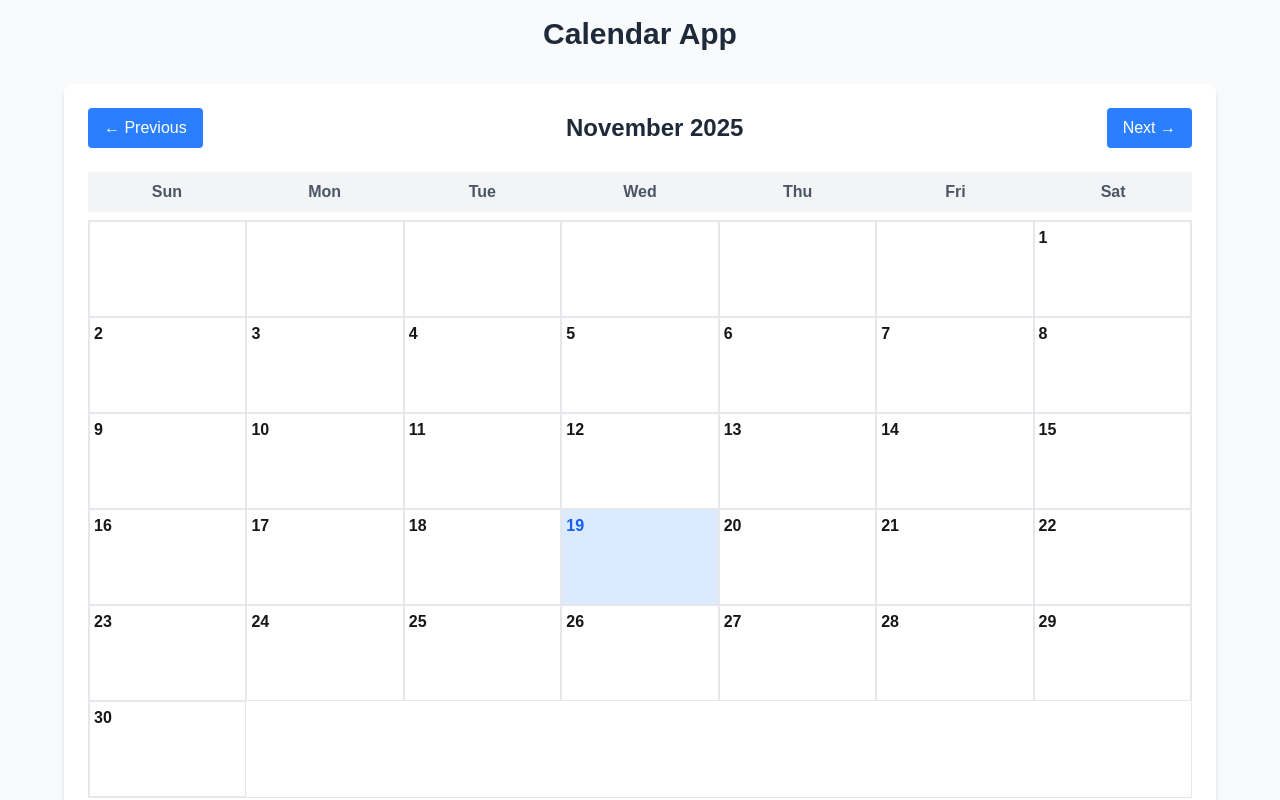
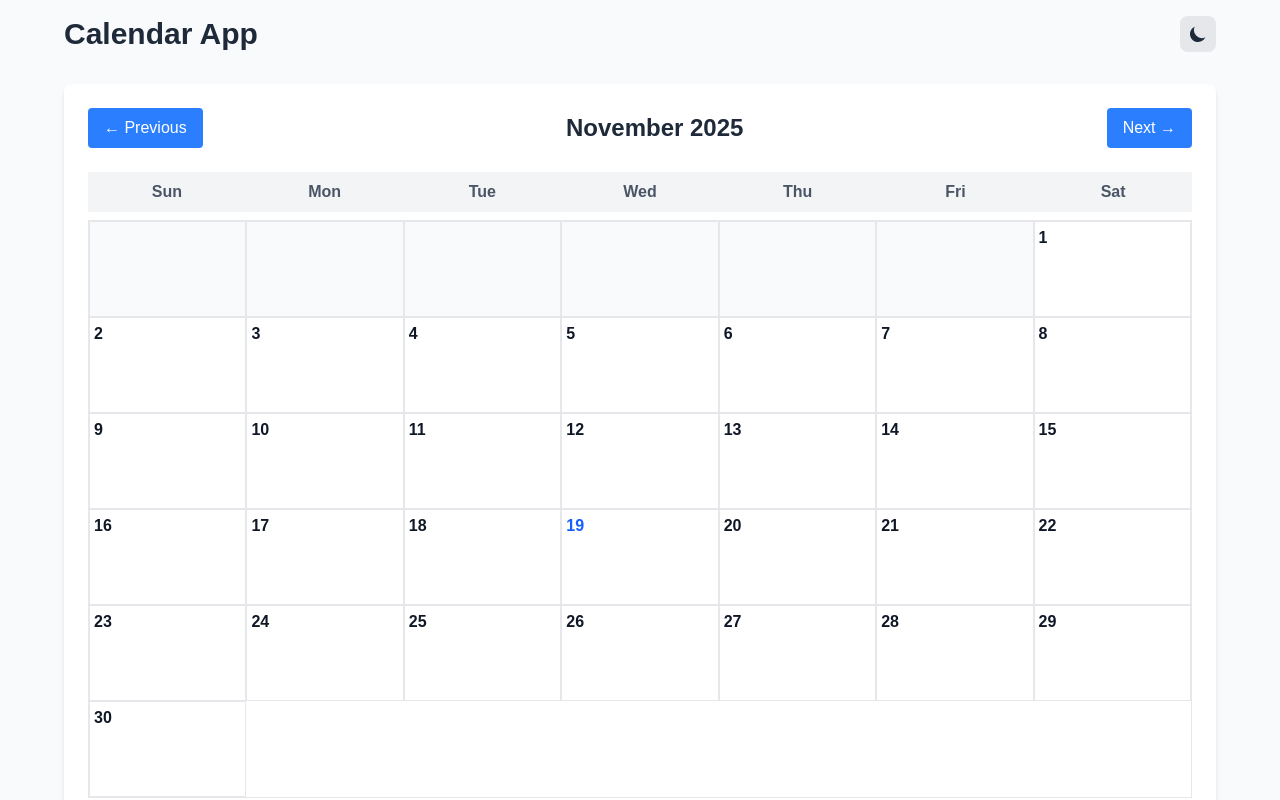
Before and after one commit to ns-test-org/workflow-testing-08, a Next.js app in the folder packages/new-web-app-room/: page / in a window 1280 px wide. Built offline with nearby package versions, Linux system fonts and the light colour scheme.

Commit message:
AI chat session: Updated code and files

```diff
--- /dev/null
+++ b/packages/new-web-app-room/src/app/components/ThemeProvider.tsx
@@ -0,0 +1,53 @@
+'use client';
+
+import { createContext, useContext, useEffect, useState } from 'react';
+
+type Theme = 'light' | 'dark';
+
+interface ThemeContextType {
+  theme: Theme;
+  toggleTheme: () => void;
+}
+
+const ThemeContext = createContext<ThemeContextType | undefined>(undefined);
+
+export function ThemeProvider({ children }: { children: React.ReactNode }) {
+  const [theme, setTheme] = useState<Theme>('light');
+
+  useEffect(() => {
+    // Check for saved theme preference or default to light
+    const savedTheme = localStorage.getItem('theme') as Theme;
+    if (savedTheme) {
+      setTheme(savedTheme);
+    } else {
+      // Check system preference
+      const systemPrefersDark = window.matchMedia('(prefers-color-scheme: dark)').matches;
+      setTheme(systemPrefersDark ? 'dark' : 'light');
+    }
+  }, []);
+
+  useEffect(() => {
+    // Apply theme to document
+    document.documentElement.classList.remove('light', 'dark');
+    document.documentElement.classList.add(theme);
+    localStorage.setItem('theme', theme);
+  }, [theme]);
+
+  const toggleTheme = () => {
+    setTheme(prev => prev === 'light' ? 'dark' : 'light');
+  };
+
+  return (
+    <ThemeContext.Provider value={{ theme, toggleTheme }}>
+      {children}
+    </ThemeContext.Provider>
+  );
+}
+
+export function useTheme() {
+  const context = useContext(ThemeContext);
+  if (context === undefined) {
+    throw new Error('useTheme must be used within a ThemeProvider');
+  }
+  return context;
+}
--- /dev/null
+++ b/packages/new-web-app-room/src/app/components/ThemeToggle.tsx
@@ -0,0 +1,39 @@
+'use client';
+
+import { useTheme } from './ThemeProvider';
+
+export function ThemeToggle() {
+  const { theme, toggleTheme } = useTheme();
+
+  return (
+    <button
+      onClick={toggleTheme}
+      className="p-2 rounded-lg bg-gray-200 dark:bg-gray-700 hover:bg-gray-300 dark:hover:bg-gray-600 transition-colors duration-200"
+      aria-label={`Switch to ${theme === 'light' ? 'dark' : 'light'} mode`}
+    >
+      {theme === 'light' ? (
+        // Moon icon for dark mode
+        <svg
+          className="w-5 h-5 text-gray-800 dark:text-gray-200"
+          fill="currentColor"
+          viewBox="0 0 20 20"
+        >
+          <path d="M17.293 13.293A8 8 0 016.707 2.707a8.001 8.001 0 1010.586 10.586z" />
+        </svg>
+      ) : (
+        // Sun icon for light mode
+        <svg
+          className="w-5 h-5 text-gray-800 dark:text-gray-200"
+          fill="currentColor"
+          viewBox="0 0 20 20"
+        >
+          <path
+            fillRule="evenodd"
+            d="M10 2a1 1 0 011 1v1a1 1 0 11-2 0V3a1 1 0 011-1zm4 8a4 4 0 11-8 0 4 4 0 018 0zm-.464 4.95l.707.707a1 1 0 001.414-1.414l-.707-.707a1 1 0 00-1.414 1.414zm2.12-10.607a1 1 0 010 1.414l-.706.707a1 1 0 11-1.414-1.414l.707-.707a1 1 0 011.414 0zM17 11a1 1 0 100-2h-1a1 1 0 100 2h1zm-7 4a1 1 0 011 1v1a1 1 0 11-2 0v-1a1 1 0 011-1zM5.05 6.464A1 1 0 106.465 5.05l-.708-.707a1 1 0 00-1.414 1.414l.707.707zm1.414 8.486l-.707.707a1 1 0 01-1.414-1.414l.707-.707a1 1 0 011.414 1.414zM4 11a1 1 0 100-2H3a1 1 0 000 2h1z"
+            clipRule="evenodd"
+          />
+        </svg>
+      )}
+    </button>
+  );
+}
--- a/packages/new-web-app-room/src/app/globals.css
+++ b/packages/new-web-app-room/src/app/globals.css
@@ -5,18 +5,16 @@
   --foreground: #171717;
 }
 
+.dark {
+  --background: #0a0a0a;
+  --foreground: #ededed;
+}
+
 @theme inline {
   --color-background: var(--background);
   --color-foreground: var(--foreground);
   --font-sans: var(--font-geist-sans);
   --font-mono: var(--font-geist-mono);
-}
-
-@media (prefers-color-scheme: dark) {
-  :root {
-    --background: #0a0a0a;
-    --foreground: #ededed;
-  }
 }
 
 /* Non-scroll and full-height baseline */
--- a/packages/new-web-app-room/src/app/layout.tsx
+++ b/packages/new-web-app-room/src/app/layout.tsx
@@ -1,6 +1,7 @@
 import type { Metadata } from "next";
 import { Geist, Geist_Mono } from "next/font/google";
 import "./globals.css";
+import { ThemeProvider } from "./components/ThemeProvider";
 
 const geistSans = Geist({
   variable: "--font-geist-sans",
@@ -27,7 +28,9 @@ export default function RootLayout({
       <body
         className={`${geistSans.variable} ${geistMono.variable} antialiased`}
       >
-        {children}
+        <ThemeProvider>
+          {children}
+        </ThemeProvider>
       </body>
     </html>
   );
--- a/packages/new-web-app-room/src/app/page.tsx
+++ b/packages/new-web-app-room/src/app/page.tsx
@@ -1,6 +1,7 @@
 'use client';
 
 import { useState } from 'react';
+import { ThemeToggle } from './components/ThemeToggle';
 
 export default function CalendarApp() {
   const [currentDate, setCurrentDate] = useState(new Date());
@@ -57,7 +58,7 @@ export default function CalendarApp() {
 
     // Empty cells for days before the first day of the month
     for (let i = 0; i < firstDay; i++) {
-      days.push(<div key={`empty-${i}`} className="h-24 border border-gray-200"></div>);
+      days.push(<div key={`empty-${i}`} className="h-24 border border-gray-200 dark:border-gray-600 bg-gray-50 dark:bg-gray-800"></div>);
     }
 
     // Days of the month
@@ -70,22 +71,22 @@ export default function CalendarApp() {
       days.push(
         <div
           key={day}
-          className={`h-24 border border-gray-200 p-1 cursor-pointer hover:bg-blue-50 ${
-            isToday ? 'bg-blue-100' : ''
+          className={`h-24 border border-gray-200 dark:border-gray-600 p-1 cursor-pointer hover:bg-blue-50 dark:hover:bg-blue-900/20 bg-white dark:bg-gray-800 transition-colors ${
+            isToday ? 'bg-blue-100 dark:bg-blue-900/40' : ''
           }`}
           onClick={() => selectDate(day)}
         >
-          <div className={`font-semibold ${isToday ? 'text-blue-600' : ''}`}>
+          <div className={`font-semibold ${isToday ? 'text-blue-600 dark:text-blue-400' : 'text-gray-900 dark:text-gray-100'}`}>
             {day}
           </div>
           <div className="text-xs mt-1">
             {dayEvents.slice(0, 2).map((event, index) => (
-              <div key={index} className="bg-blue-200 text-blue-800 px-1 rounded mb-1 truncate">
+              <div key={index} className="bg-blue-200 dark:bg-blue-800 text-blue-800 dark:text-blue-200 px-1 rounded mb-1 truncate">
                 {event}
               </div>
             ))}
             {dayEvents.length > 2 && (
-              <div className="text-gray-500">+{dayEvents.length - 2} more</div>
+              <div className="text-gray-500 dark:text-gray-400">+{dayEvents.length - 2} more</div>
             )}
           </div>
         </div>
@@ -96,25 +97,28 @@ export default function CalendarApp() {
   };
 
   return (
-    <div className="min-h-screen bg-gray-50 p-4">
+    <div className="min-h-screen bg-gray-50 dark:bg-gray-900 p-4 transition-colors duration-200">
       <div className="max-w-6xl mx-auto">
-        <h1 className="text-3xl font-bold text-center mb-8 text-gray-800">Calendar App</h1>
+        <div className="flex justify-between items-center mb-8">
+          <h1 className="text-3xl font-bold text-gray-800 dark:text-gray-100">Calendar App</h1>
+          <ThemeToggle />
+        </div>
 
         {/* Calendar Header */}
-        <div className="bg-white rounded-lg shadow-md p-6 mb-6">
+        <div className="bg-white dark:bg-gray-800 rounded-lg shadow-md p-6 mb-6 transition-colors duration-200">
           <div className="flex justify-between items-center mb-6">
             <button
               onClick={() => navigateMonth(-1)}
-              className="px-4 py-2 bg-blue-500 text-white rounded hover:bg-blue-600 transition-colors"
+              className="px-4 py-2 bg-blue-500 dark:bg-blue-600 text-white rounded hover:bg-blue-600 dark:hover:bg-blue-700 transition-colors"
             >
               ← Previous
             </button>
-            <h2 className="text-2xl font-semibold text-gray-800">
+            <h2 className="text-2xl font-semibold text-gray-800 dark:text-gray-100">
               {monthNames[currentDate.getMonth()]} {currentDate.getFullYear()}
             </h2>
             <button
               onClick={() => navigateMonth(1)}
-              className="px-4 py-2 bg-blue-500 text-white rounded hover:bg-blue-600 transition-colors"
+              className="px-4 py-2 bg-blue-500 dark:bg-blue-600 text-white rounded hover:bg-blue-600 dark:hover:bg-blue-700 transition-colors"
             >
               Next →
             </button>
@@ -123,14 +127,14 @@ export default function CalendarApp() {
           {/* Days of week header */}
           <div className="grid grid-cols-7 gap-0 mb-2">
             {daysOfWeek.map(day => (
-              <div key={day} className="p-2 text-center font-semibold text-gray-600 bg-gray-100">
+              <div key={day} className="p-2 text-center font-semibold text-gray-600 dark:text-gray-300 bg-gray-100 dark:bg-gray-700">
                 {day}
               </div>
             ))}
           </div>
 
           {/* Calendar grid */}
-          <div className="grid grid-cols-7 gap-0 border border-gray-200">
+          <div className="grid grid-cols-7 gap-0 border border-gray-200 dark:border-gray-600">
             {renderCalendarDays()}
           </div>
         </div>
@@ -138,8 +142,8 @@ export default function CalendarApp() {
         {/* Event Form Modal */}
         {showEventForm && selectedDate && (
           <div className="fixed inset-0 bg-black bg-opacity-50 flex items-center justify-center z-50">
-            <div className="bg-white rounded-lg p-6 w-96 max-w-90vw">
-              <h3 className="text-xl font-semibold mb-4">
+            <div className="bg-white dark:bg-gray-800 rounded-lg p-6 w-96 max-w-90vw transition-colors duration-200">
+              <h3 className="text-xl font-semibold mb-4 text-gray-900 dark:text-gray-100">
                 Add Event for {selectedDate.toLocaleDateString()}
               </h3>
               <input
@@ -147,13 +151,13 @@ export default function CalendarApp() {
                 value={newEvent}
                 onChange={(e) => setNewEvent(e.target.value)}
                 placeholder="Enter event description"
-                className="w-full p-3 border border-gray-300 rounded mb-4 focus:outline-none focus:ring-2 focus:ring-blue-500"
+                className="w-full p-3 border border-gray-300 dark:border-gray-600 rounded mb-4 focus:outline-none focus:ring-2 focus:ring-blue-500 bg-white dark:bg-gray-700 text-gray-900 dark:text-gray-100 placeholder-gray-500 dark:placeholder-gray-400"
                 onKeyPress={(e) => e.key === 'Enter' && addEvent()}
               />
               <div className="flex gap-3">
                 <button
                   onClick={addEvent}
-                  className="flex-1 px-4 py-2 bg-blue-500 text-white rounded hover:bg-blue-600 transition-colors"
+                  className="flex-1 px-4 py-2 bg-blue-500 dark:bg-blue-600 text-white rounded hover:bg-blue-600 dark:hover:bg-blue-700 transition-colors"
                 >
                   Add Event
                 </button>
@@ -162,7 +166,7 @@ export default function CalendarApp() {
                     setShowEventForm(false);
                     setNewEvent('');
                   }}
-                  className="flex-1 px-4 py-2 bg-gray-300 text-gray-700 rounded hover:bg-gray-400 transition-colors"
+                  className="flex-1 px-4 py-2 bg-gray-300 dark:bg-gray-600 text-gray-700 dark:text-gray-200 rounded hover:bg-gray-400 dark:hover:bg-gray-500 transition-colors"
                 >
                   Cancel
                 </button>
@@ -170,10 +174,10 @@ export default function CalendarApp() {
 
               {/* Show existing events for this date */}
               {events[formatDateKey(selectedDate)]?.length > 0 && (
-                <div className="mt-4 pt-4 border-t border-gray-200">
-                  <h4 className="font-semibold mb-2">Existing Events:</h4>
+                <div className="mt-4 pt-4 border-t border-gray-200 dark:border-gray-600">
+                  <h4 className="font-semibold mb-2 text-gray-900 dark:text-gray-100">Existing Events:</h4>
                   {events[formatDateKey(selectedDate)].map((event, index) => (
-                    <div key={index} className="bg-gray-100 p-2 rounded mb-2">
+                    <div key={index} className="bg-gray-100 dark:bg-gray-700 p-2 rounded mb-2 text-gray-900 dark:text-gray-100">
                       {event}
                     </div>
                   ))}
--- /dev/null
+++ b/packages/new-web-app-room/tailwind.config.js
@@ -0,0 +1,18 @@
+/** @type {import('tailwindcss').Config} */
+module.exports = {
+  content: [
+    './src/pages/**/*.{js,ts,jsx,tsx,mdx}',
+    './src/components/**/*.{js,ts,jsx,tsx,mdx}',
+    './src/app/**/*.{js,ts,jsx,tsx,mdx}',
+  ],
+  darkMode: 'class',
+  theme: {
+    extend: {
+      colors: {
+        background: 'var(--background)',
+        foreground: 'var(--foreground)',
+      },
+    },
+  },
+  plugins: [],
+}
```
